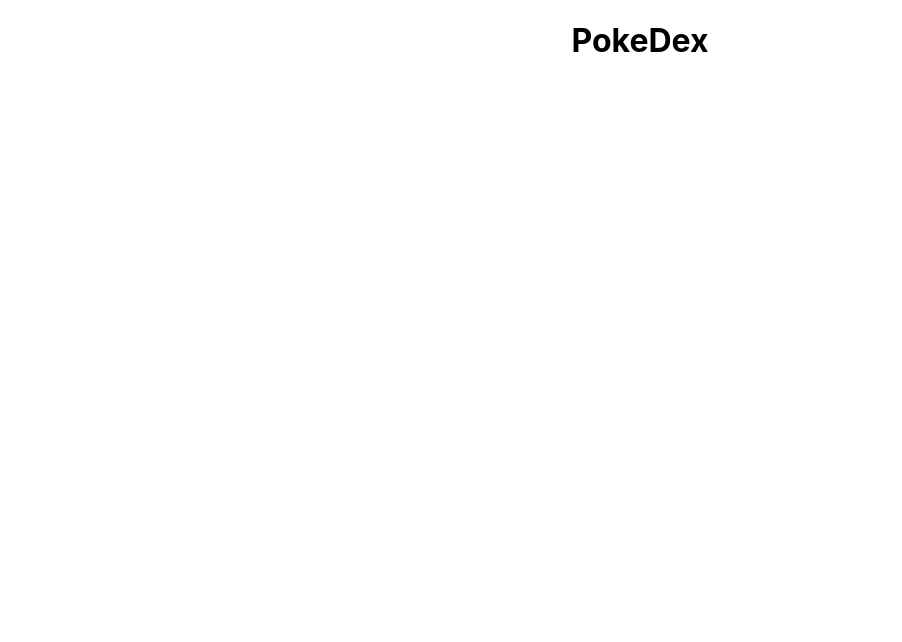
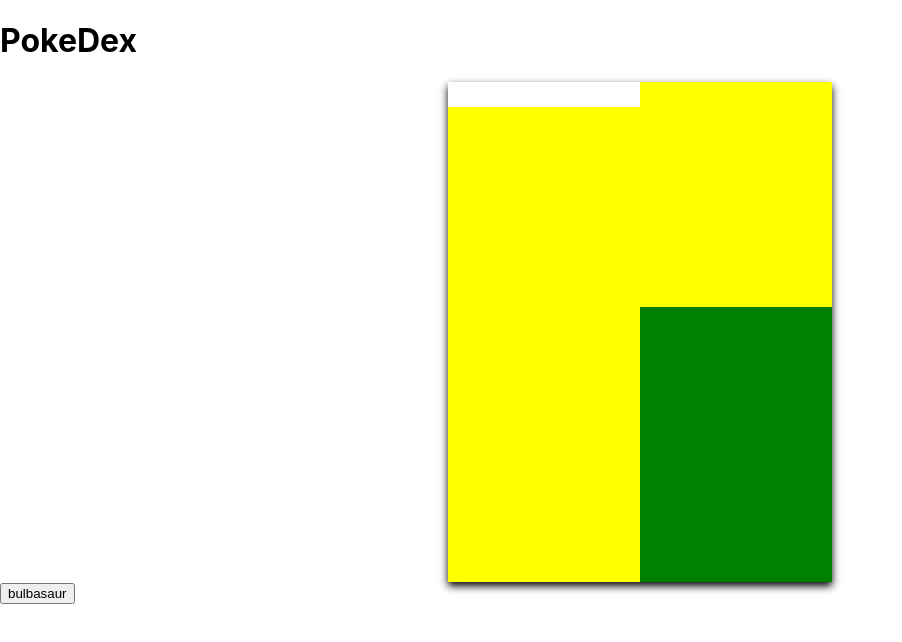
Before and after one commit to RaccoonNW/PokeDex, a React (Create React App) app: page / in a window 1280 px wide. Shown: the top 642 px of the page, without its empty margins (0-902 px from the left). Built offline with nearby package versions, Linux system fonts and the light colour scheme; the HTML template or start-up script is replaced by a standard one.

Commit message:
create card layout

```diff
--- a/src/App.css
+++ b/src/App.css
@@ -1,38 +1,33 @@
-.App {
-  text-align: center;
+
+.main-card {
+  display: flex;
+  background-color: yellow;
+  height: 500px;
+  width: 30%;
+  box-shadow: 0 4px 8px 0;
+  transition: 0.3s;
+  justify-content: center;
+  align-self: center;
+  margin: auto;
 }
 
-.App-logo {
-  height: 40vmin;
-  pointer-events: none;
+.main-card:hover {
+  box-shadow: 0 8px 16px 0;
 }
 
-@media (prefers-reduced-motion: no-preference) {
-  .App-logo {
-    animation: App-logo-spin infinite 20s linear;
-  }
+.card-name {
+  display: flex;
+  width: 100%;
+  height: 5%;
+  background-color: white;
 }
 
-.App-header {
-  background-color: #282c34;
-  min-height: 100vh;
+.stats-container {
+  background-color: green;
   display: flex;
-  flex-direction: column;
   align-items: center;
   justify-content: center;
-  font-size: calc(10px + 2vmin);
-  color: white;
+  align-self: flex-end;
+  width: 100%;
+  height: 55%;
 }
-
-.App-link {
-  color: #61dafb;
-}
-
-@keyframes App-logo-spin {
-  from {
-    transform: rotate(0deg);
-  }
-  to {
-    transform: rotate(360deg);
-  }
-}
--- a/src/App.js
+++ b/src/App.js
@@ -1,9 +1,23 @@
+import { useState } from 'react';
 import './App.css';
+import Pokedex from './Pokedex';
 
 function App() {
+
+  const [pokemon, setPokemon] = useState({})
+
+  function handleSearch() {
+    fetch('https://pokeapi.co/api/v2/pokemon/bulbasaur')
+      .then((r) => r.json())
+      .then((data) => setPokemon(data))
+  }
+
   return (
     <div className="App">
       <h1>PokeDex</h1>
+      <Pokedex pokemon={pokemon}/>
+
+      <button onClick={handleSearch}>bulbasaur</button>
     </div>
   );
 }
--- /dev/null
+++ b/src/Card.js
@@ -0,0 +1,17 @@
+import './App.css';
+
+function Card({pokemon}) {
+
+
+
+    return (
+        <div className="main-card">
+            <div className='card-name'>{pokemon.name}</div>
+            <div className="stats-container">
+
+            </div>
+        </div>
+    )
+}
+
+export default Card
--- a/src/Pokedex.js
+++ b/src/Pokedex.js
@@ -1,7 +1,10 @@
-function Pokedex() {
+import './App.css';
+import Card from "./Card"
+
+function Pokedex({pokemon}) {
     return (
         <div>
-
+            <Card pokemon={pokemon}/>
         </div>
     )
 }
```
